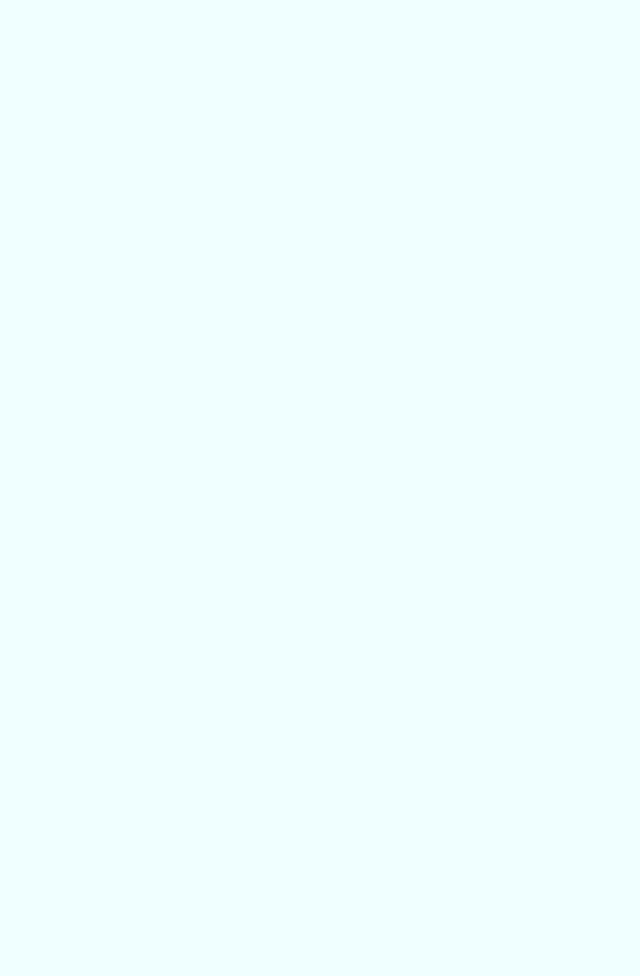
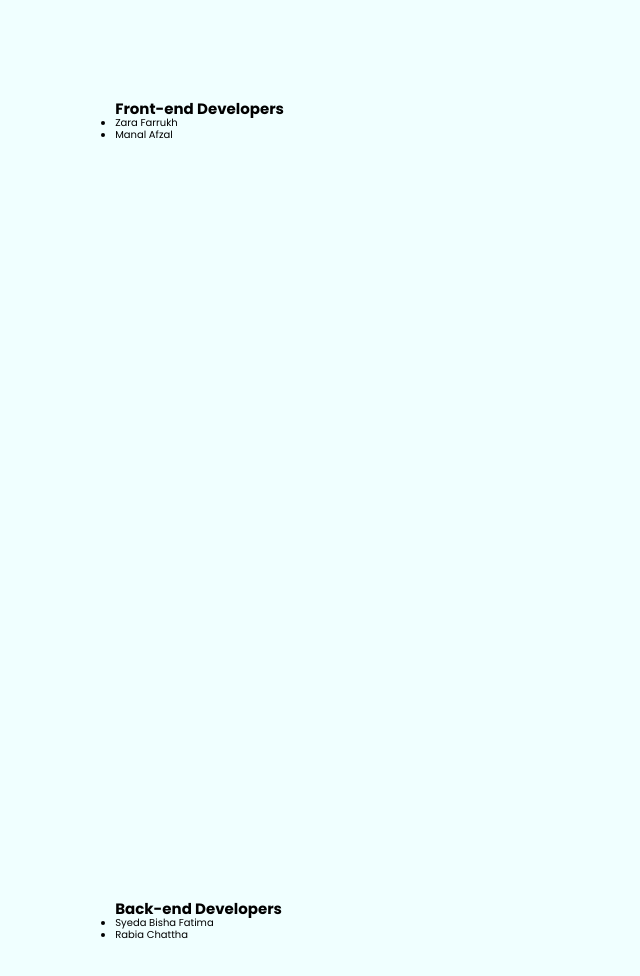
Before and after one commit to zarafarrukh/Spamurai, a website built with Parcel: page SpamDetectorClient/about.html in a window 1280 px wide. Shown: the whole page, without its empty margins (0-640 px from the left). Before the commit the page ends 800 px from the top, so only its background shows below. Built offline with nearby package versions, Linux system fonts and the light colour scheme.

Commit message:
About update

```diff
--- a/SpamDetectorClient/about.html
+++ b/SpamDetectorClient/about.html
@@ -6,6 +6,26 @@
   <link rel="stylesheet" href="css/normalize.css">
   <link rel="stylesheet" href="css/main.css">
 </head>
+
+<!-- Front-end Developers -->
+<section id="front-end-devs">
+  <h2>Front-end Developers</h2>
+  <ul>
+    <li>Zara Farrukh</li>
+    <li>Manal Afzal</li>
+  </ul>
+</section>
+
+<!-- Back-end Developers -->
+<section id="back-end-devs">
+  <h2>Back-end Developers</h2>
+  <ul>
+    <li>Syeda Bisha Fatima</li>
+    <li>Rabia Chattha</li>
+  </ul>
+</section>
+
+
 <body>
 
 
```
